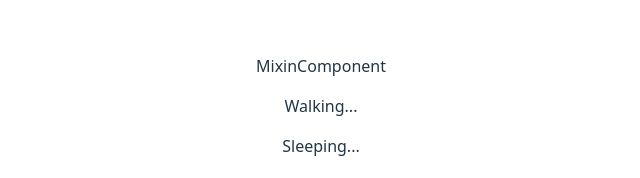
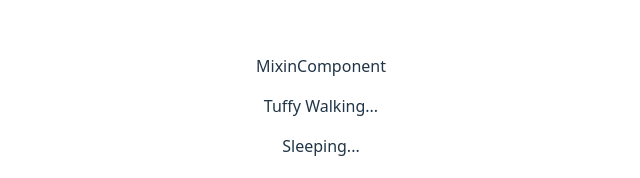
Before and after one commit to devrathsinghrana/codedamn-react-design-patterns, a React (Vite) app: page /mixin in a window 1280 px wide. Shown: the part 166-344 px from the top of the page, without its empty margins (319-959 px from the left). Built offline with nearby package versions, Linux system fonts and the light colour scheme.

Commit message:
Mixins with this

```diff
--- a/src/apps/MixinComponent.jsx
+++ b/src/apps/MixinComponent.jsx
@@ -1,7 +1,10 @@
 import React from "react";
 
 const animalFn = {
-  walk: () => <p>Walking...</p>,
+  // converted to normal fuction to make this work properly
+  walk() {
+    return <p>{this.name} Walking...</p>;
+  },
   sleep: () => <p>Sleeping...</p>,
 };
 
```
